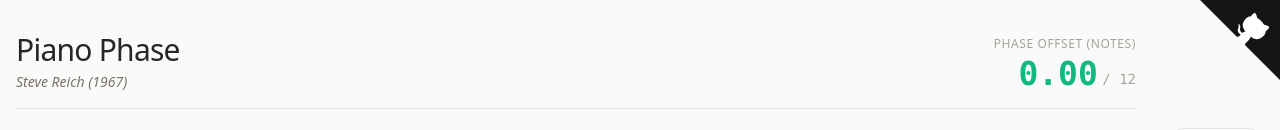
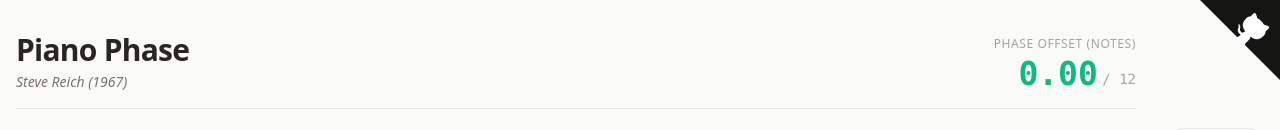
Before and after one commit to ThywQuake/Piano-Phase, a React (Vite) app: page / in a window 1280 px wide. Shown: the top 130 px of the page. Built offline with nearby package versions, Linux system fonts and the light colour scheme.

Commit message:
bold title

```diff
--- a/App.tsx
+++ b/App.tsx
@@ -377,7 +377,7 @@
             {/* Header */}
             <div className="mb-6 flex justify-between items-end border-b border-stone-200 pb-4">
                 <div>
-                    <h1 className="text-3xl font-light tracking-tight text-stone-800">Piano Phase</h1>
+                    <h1 className="text-3xl font-bold tracking-tight text-stone-800">Piano Phase</h1>
                     <p className="text-stone-500 text-sm italic mt-1">Steve Reich (1967)</p>
                 </div>
                 <div className="flex flex-col items-end">
```
